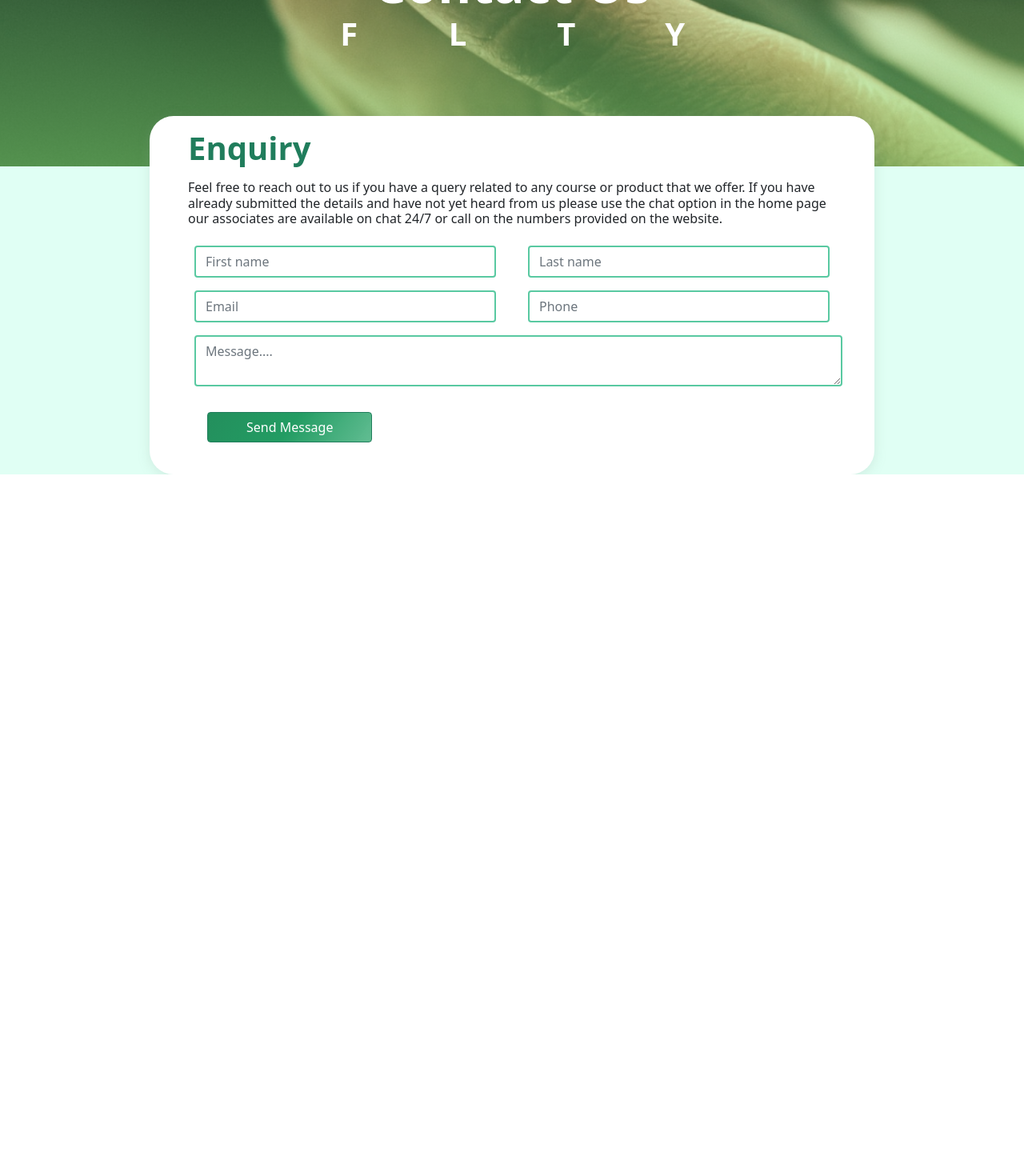
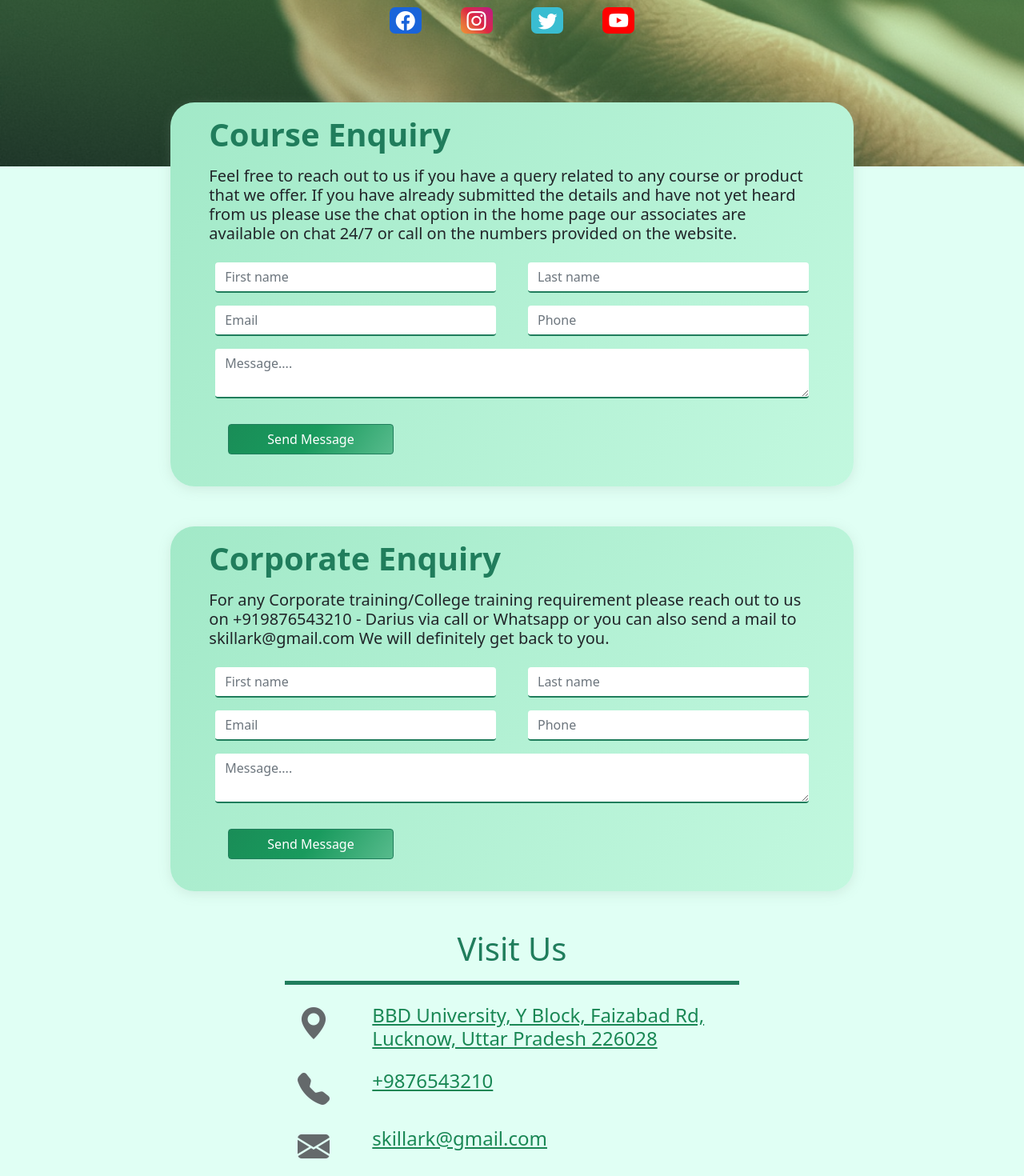
Before and after one commit to cvasingh/loginAndRegisterPage, a React (Create React App) app: page /contactus in a window 1280 px wide. Shown: the part 240-1710 px from the top of the page at 80% size. Before the commit the page ends 833 px from the top, so only its background shows below. Built offline with nearby package versions, Linux system fonts and the light colour scheme.

Commit message:
update contact us page

```diff
--- a/package.json
+++ b/package.json
@@ -8,6 +8,7 @@
     "@testing-library/react": "^12.1.2",
     "@testing-library/user-event": "^13.5.0",
     "bootstrap": "^5.1.3",
+    "bootstrap-icons": "^1.8.0",
     "react": "^17.0.2",
     "react-dom": "^17.0.2",
     "react-router-dom": "^6.2.1",
--- a/src/App.css
+++ b/src/App.css
@@ -9,9 +9,38 @@
     margin: 80px auto;
     border-radius: 35px;
 }
-.check{
-color:rgba(138, 158, 147, 0.205)
+
+.social_media a{
+    transition: .3s;
 }
+
+.social_media a.fb{ color:#fff; background:#1964DA; border-radius: 7px;}
+.social_media a.twtr{color: #fff; background:#3ABDD1; border-radius:7px;}
+.social_media a.github{ color:#FFFFFF; background:#9CDAF1; border-radius: 7px;}
+.social_media a.gogl{color: #fff; background:#ff3e30; border-radius:7px;}
+.social_media a.rss{color: #fff; background:#F15200; border-radius:7px;}
+.social_media a.insta{
+    color:#fff;
+     background:linear-gradient(45deg, #f09433 0%,#e6683c 25%,#dc2743 50%,#cc2366 75%,#bc1888 100%);
+     border-radius: 7px;}
+.social_media a.linkedin{color: #fff; background: #0077b5; border-radius:7px;}
+.social_media a.skype{color: #fff; background:#00AAF1; border-radius:7px;}
+.social_media a.yt{ color:#fff; background:#f00; border-radius: 7px;}
+.social_media a.dribbble{ color: #fff; background:#F97193; border-radius:7px;}
+
+.social_media a.fb:hover{ color:#1964DA; background:#fff; border-radius: 7px;}
+.social_media a.twtr:hover{ color: #3ABDD1; background:#fff; border-radius:7px;}
+.social_media a.github:hover{ color:#9CDAF1; background:#FFFFFF; border-radius: 7px;}
+.social_media a.gogl:hover{color: #ff3e30; background:#fff; border-radius:7px;}
+.social_media a.rss:hover{color: #F15200; background:#fff; border-radius:7px;}
+.social_media a.insta:hover{
+    color:#bc1888;
+    background:#fff;
+    border-radius: 7px;}
+.social_media a.linkedin:hover{color: #0077b5; background: #fff; border-radius:7px;}
+.social_media a.skype:hover{color: #00AAF1; background:#fff; border-radius:7px;}
+.social_media a.yt:hover{ color:#f00; background:#fff; border-radius: 7px;}
+.social_media a.dribbble:hover{ color: #F97193; background:#fff; border-radius:7px;}
 /* over write on bootstrap */
 a {
     color: #198754;
--- a/src/components/Contactus.js
+++ b/src/components/Contactus.js
@@ -4,45 +4,44 @@ import contactimg from './img/contact.png'
 export default function Contactus() {
     return (
         <div className='bg-ska-primary-light' style={{ height: '100%' }}>
-            <div className='row align-items-center justify-content-center mt-5'
+            <div className='row align-items-center justify-content-center mt-5 mx-0'
                 style={{
                     height: '50vh',
-                    background: `linear-gradient( 180deg,rgba(30, 255, 10, 0.055),rgba(134, 243, 112, 0.514)), url(${contactimg}), no-repeat, 30%, 50%`,
+                    background: `linear-gradient( 10deg,rgba(30, 255, 10, 0.055),rgba(134, 243, 112, 0.514)), url(${contactimg}), no-repeat, 30%, 50%`,
                     backgroundSize: 'cover'
                 }}>
                 <div className='col-md-5 col-sm-6'>
                     <div className='display-3 fw-bolder text-center text-white'>
                         Contact Us</div>
-                    <div className='row justify-content-center'>
-                        <div className='col h1 fw-bolder text-center text-white'>
-                            F
+                    <div className='row justify-content-center mt-3 my-5'>
+                        <div className='col-2 h4 fw-bolder text-center social_media'>
+                            <a className='fb' href='#'><i class="bi bi-facebook p-2"></i></a>
                         </div>
-                        <div className='col h1 fw-bolder text-center text-white'>
-                            L
+                        <div className='col-2 h4 fw-bolder text-center social_media'>
+                            <a className='insta' href='#'><i class="bi bi-instagram p-2"></i></a>
                         </div>
-                        <div className='col h1 fw-bolder text-center text-white'>
-                            T
+                        <div className='col-2 h4 fw-bolder text-center social_media'>
+                            <a className='twtr' href='#'><i class="bi bi-twitter p-2"></i></a>
                         </div>
-                        <div className='col h1 fw-bolder text-center text-white'>
-                            Y
+                        <div className='col-2 h4 fw-bolder text-center social_media'>
+                            <a className='yt' href='#'><i class="bi bi-youtube p-2"></i></a>
                         </div>
                     </div>
                 </div>
             </div>
-            <div style={{
-                marginTop: '-3%',
-            }}>
-                <div className='row justify-content-center px-5'>
-                    <div className='col-md-9 col-sm-11 px-5 py-3 bg-white'
+            {/* Course Enquiry section */}
+            <div className='row justify-content-center mx-0'>
+                <div className='col-md-8 col-sm-10 px-5 py-3'
                     style={{
-                            marginTop: '-2%',
+                        marginTop: '-10vh',
                         borderRadius: '30px',
+                        background: 'linear-gradient(125deg, #a2e9c8,#c2f8df)',
                         boxShadow: '0 3px 15px rgba(138, 158, 147, 0.205)'
                     }}>
                     <div className='h1 fw-bolder text-ska-primary-dark'>
-                            Enquiry
+                        Course Enquiry
                     </div>
-                        <div className='h6 my-3 text-dark'>
+                    <div className='h5 my-3 text-dark'>
                         Feel free to reach out to us if you have a query related to any
                         course or product that we offer. If you have already submitted the
                         details and have not yet heard from us please use the chat option in
@@ -53,33 +52,109 @@ export default function Contactus() {
                         <div className="row">
                             <div className="col-md m-2">
                                 <input type="text" placeholder="First name" aria-label="First name"
-                                        className="form-control border-ska-primary border-2" />
+                                    className="form-control border-ska-primary-dark border-2 border-0 border-bottom" />
                             </div>
                             <div className="col-md m-2">
                                 <input type="text" placeholder="Last name" aria-label="Last name"
-                                        className="form-control border-ska-primary border-2" />
+                                    className="form-control border-ska-primary-dark border-2 border-0 border-bottom" />
                             </div>
                         </div>
                         <div className="row">
                             <div className="col-md m-2">
                                 <input type="email" placeholder="Email" aria-label="Email"
-                                        className="form-control border-ska-primary border-2" />
+                                    className="form-control border-ska-primary-dark border-2 border-0 border-bottom" />
                             </div>
                             <div className="col-md m-2">
                                 <input type="tel" type="tel" pattern="[5-9]{1}[0-9]{9}" placeholder="Phone" aria-label="Phone"
-                                        className="form-control border-ska-primary border-2" />
+                                    className="form-control border-ska-primary-dark border-2 border-0 border-bottom" />
                             </div>
                         </div>
                         <div className='row'>
-                                <div class=" m-2">
-                                    <textarea class="form-control border-ska-primary border-2"
-                                        placeholder="Message...." rows="2.5"></textarea>
+                            <div class="col-md m-2">
+                                <textarea class="form-control border-ska-primary-dark border-2 border-0 border-bottom"
+                                    placeholder="Message...." rows="2"></textarea>
                             </div>
                         </div>
                         <button type="submit" class="m-4 px-5 btn btn-ska-primary-dark ">Send Message</button>
                     </form>
                 </div>
             </div>
+            {/* Corporate Enquiry */}
+            <div className='row justify-content-center mx-0'>
+                <div className='col-md-8 col-sm-10 px-5 py-3'
+                    style={{
+                        marginTop: '50px',
+                        borderRadius: '30px',
+                        background: 'linear-gradient(125deg, #a2e9c8,#c2f8df)',
+                        boxShadow: '0 3px 15px rgba(138, 158, 147, 0.205)'
+                    }}>
+                    <div className='h1 fw-bolder text-ska-primary-dark'>
+                        Corporate Enquiry
+                    </div>
+                    <div className='h5 my-3 text-dark'>
+                    For any Corporate training/College training requirement please reach out to
+                     us on +919876543210 - Darius via call or Whatsapp or you can also send a mail to
+                      skillark@gmail.com We will definitely get back to you.
+                    </div>
+                    <form className=''>
+                        <div className="row">
+                            <div className="col-md m-2">
+                                <input type="text" placeholder="First name" aria-label="First name"
+                                    className="form-control border-ska-primary-dark border-2 border-0 border-bottom" />
+                            </div>
+                            <div className="col-md m-2">
+                                <input type="text" placeholder="Last name" aria-label="Last name"
+                                    className="form-control border-ska-primary-dark border-2 border-0 border-bottom" />
+                            </div>
+                        </div>
+                        <div className="row">
+                            <div className="col-md m-2">
+                                <input type="email" placeholder="Email" aria-label="Email"
+                                    className="form-control border-ska-primary-dark border-2 border-0 border-bottom" />
+                            </div>
+                            <div className="col-md m-2">
+                                <input type="tel" type="tel" pattern="[5-9]{1}[0-9]{9}" placeholder="Phone" aria-label="Phone"
+                                    className="form-control border-ska-primary-dark border-2 border-0 border-bottom" />
+                            </div>
+                        </div>
+                        <div className='row'>
+                            <div class="col-md m-2">
+                                <textarea class="form-control border-ska-primary-dark border-2 border-0 border-bottom"
+                                    placeholder="Message...." rows="2"></textarea>
+                            </div>
+                        </div>
+                        <button type="submit" class="m-4 px-5 btn btn-ska-primary-dark ">Send Message</button>
+                    </form>
+                </div>
+            </div>
+
+            {/* Visit Us */}
+            <div className='row justify-content-center align-items-center mx-0 px-5'>
+                <div className='col-lg-6 col-md-8 '>
+                    <div className='h1 text-center text-ska-primary-dark pb-3 mt-5 border-bottom border-5 border-ska-primary-dark'>
+                        Visit Us</div>
+                    <div className='row p-3'>
+                        <div className='col-2 h1 text-ska-secondary'><i class="bi bi-geo-alt-fill"></i></div>
+                        <div className='col-10'>
+                            <div className='h4'>
+                                <a href='https://www.google.com/maps/search/BBDNIIT+course+admissions/@26.8883506,81.0555426,17z/data=!3m1!4b1'>
+                                    BBD University, Y Block, Faizabad Rd, Lucknow, Uttar Pradesh 226028
+                                </a></div>
+                        </div>
+                    </div>
+                    <div className='row px-3 '>
+                        <div className='col-2 h1 text-ska-secondary'><i class="bi bi-telephone-fill"></i></div>
+                        <div className='col-10'>
+                            <div className='h4'><a href='tel:+9876543210'>+9876543210</a></div>
+                        </div>
+                    </div>
+                    <div className='row p-3'>
+                        <div className='col-2 h1 text-ska-secondary'><i class="bi bi-envelope-fill"></i></div>
+                        <div className='col-10'>
+                            <div className='h4'><a href='mailto:skillark@gmail.com'>skillark@gmail.com</a></div>
+                        </div>
+                    </div>
+                </div>
             </div>
         </div>);
 }
```
Also changed, not shown: src/App.js (+5 -4 lines), 1 other file (tests, documents, lock files or other folders). Lines whose indentation alone changed are shown as unchanged.
